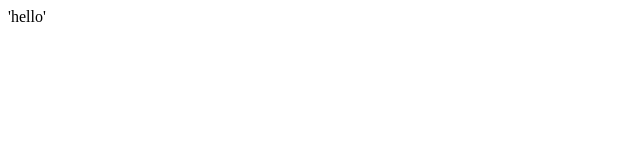
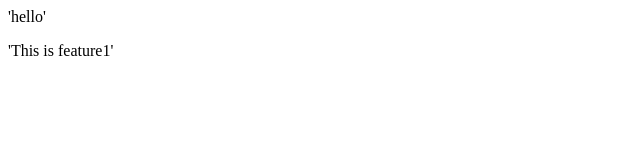
Before and after one commit to MuhammadZeeshanAshrafFab/newfolder, a plain HTML site: page index.html in a window 1280 px wide. Shown: the full height of the page, 0-640 px from the left. Drawn offline with Linux system fonts and the light colour scheme.

Commit message:
add paragraph

```diff
--- a/index.html
+++ b/index.html
@@ -1 +1,2 @@
 <p>'hello'</p>
+<p>'This is feature1'</p>
```
